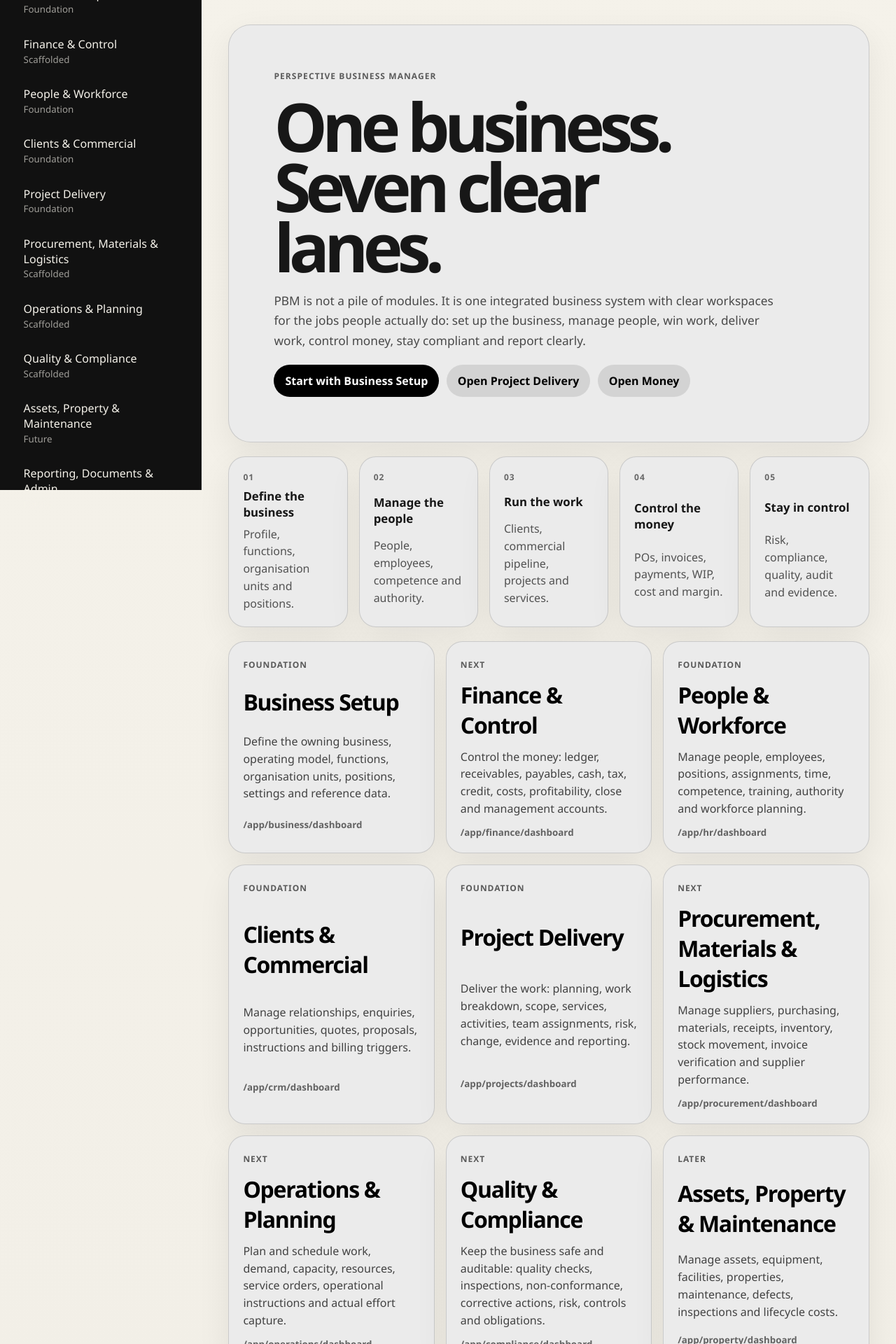
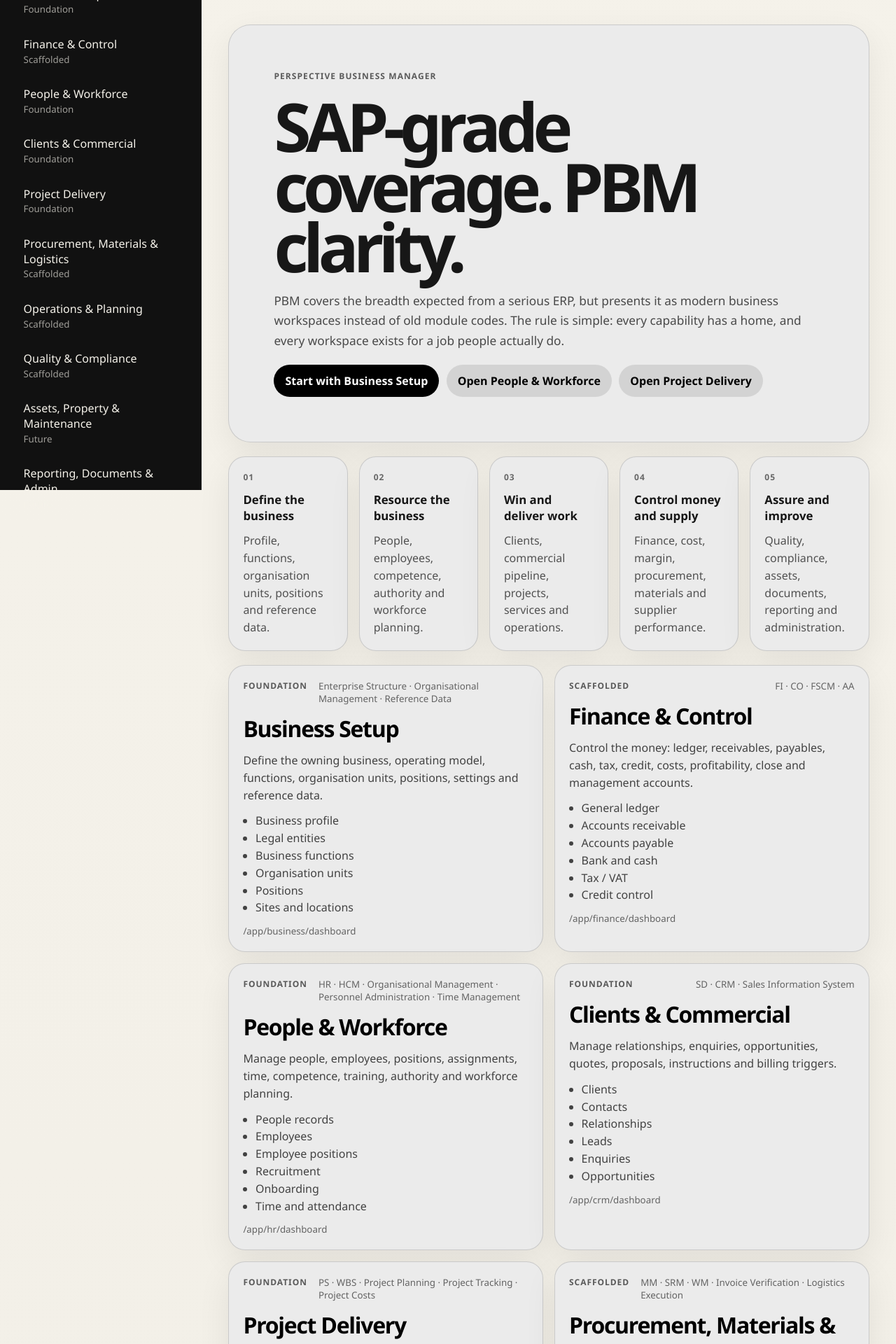
Before and after one commit to 8140spitt/perspective_business_manager, a SvelteKit app: page /app/dashboard in a window 1280 px wide. Shown: the part 140-2060 px from the top of the page at 70% size. Built offline with nearby package versions, Linux system fonts and the light colour scheme.

Commit message:
Align dashboard with SAP coverage catalogue

```diff
--- a/src/routes/app/dashboard/+page.svelte
+++ b/src/routes/app/dashboard/+page.svelte
@@ -3,32 +3,32 @@
 
 	const statusLabel: Record<CapabilityArea['status'], string> = {
 		foundation: 'Foundation',
-		scaffolded: 'Next',
-		future: 'Later'
+		scaffolded: 'Scaffolded',
+		future: 'Future'
 	};
 
-	const operatingLanes = capabilityMap;
-	const foundationLanes = operatingLanes.filter((lane) => lane.status === 'foundation');
+	const workspaces = capabilityMap;
+	const foundationWorkspaces = workspaces.filter((workspace) => workspace.status === 'foundation');
 </script>
 
 <svelte:head>
-	<title>Operating Model | Perspective Business Manager</title>
+	<title>SAP-Grade Coverage | Perspective Business Manager</title>
 </svelte:head>
 
 <section class="page-shell">
 	<section class="hero">
 		<p class="eyebrow">Perspective Business Manager</p>
-		<h1>One business. Seven clear lanes.</h1>
+		<h1>SAP-grade coverage. PBM clarity.</h1>
 		<p class="lede">
-			PBM is not a pile of modules. It is one integrated business system with clear workspaces
-			for the jobs people actually do: set up the business, manage people, win work, deliver
-			work, control money, stay compliant and report clearly.
+			PBM covers the breadth expected from a serious ERP, but presents it as modern business
+			workspaces instead of old module codes. The rule is simple: every capability has a home,
+			and every workspace exists for a job people actually do.
 		</p>
 
 		<div class="hero-actions" aria-label="Primary actions">
 			<a href="/app/business/dashboard">Start with Business Setup</a>
+			<a href="/app/hr/dashboard">Open People & Workforce</a>
 			<a href="/app/projects/dashboard">Open Project Delivery</a>
-			<a href="/app/finance/dashboard">Open Money</a>
 		</div>
 	</section>
 
@@ -36,39 +36,45 @@
 		<article>
 			<span>01</span>
 			<strong>Define the business</strong>
-			<p>Profile, functions, organisation units and positions.</p>
+			<p>Profile, functions, organisation units, positions and reference data.</p>
 		</article>
 		<article>
 			<span>02</span>
-			<strong>Manage the people</strong>
-			<p>People, employees, competence and authority.</p>
+			<strong>Resource the business</strong>
+			<p>People, employees, competence, authority and workforce planning.</p>
 		</article>
 		<article>
 			<span>03</span>
-			<strong>Run the work</strong>
-			<p>Clients, commercial pipeline, projects and services.</p>
+			<strong>Win and deliver work</strong>
+			<p>Clients, commercial pipeline, projects, services and operations.</p>
 		</article>
 		<article>
 			<span>04</span>
-			<strong>Control the money</strong>
-			<p>POs, invoices, payments, WIP, cost and margin.</p>
+			<strong>Control money and supply</strong>
+			<p>Finance, cost, margin, procurement, materials and supplier performance.</p>
 		</article>
 		<article>
 			<span>05</span>
-			<strong>Stay in control</strong>
-			<p>Risk, compliance, quality, audit and evidence.</p>
+			<strong>Assure and improve</strong>
+			<p>Quality, compliance, assets, documents, reporting and administration.</p>
 		</article>
 	</section>
 
-	<section class="lane-grid" aria-label="Business workspaces">
-		{#each operatingLanes as lane}
-			<a class="lane-card" href={lane.primaryRoute} data-status={lane.status}>
-				<div class="lane-topline">
-					<span>{statusLabel[lane.status]}</span>
+	<section class="workspace-grid" aria-label="SAP coverage workspaces">
+		{#each workspaces as workspace}
+			<a class="workspace-card" href={workspace.primaryRoute} data-status={workspace.status}>
+				<div class="workspace-topline">
+					<span>{statusLabel[workspace.status]}</span>
+					<small>{workspace.sapCoverage.join(' · ')}</small>
 				</div>
-				<h2>{lane.name}</h2>
-				<p>{lane.description}</p>
-				<small>{lane.primaryRoute}</small>
+				<h2>{workspace.name}</h2>
+				<p>{workspace.description}</p>
+				<ul aria-label={`${workspace.name} capabilities`}>
+					{#each workspace.capabilities.slice(0, 6) as capability}
+						<li>{capability}</li>
+					{/each}
+				</ul>
+				<small class="route">{workspace.primaryRoute}</small>
 			</a>
 		{/each}
 	</section>
@@ -76,14 +82,14 @@
 	<section class="panel">
 		<div>
 			<p class="eyebrow">Build order</p>
-			<h2>Keep the build focused.</h2>
+			<h2>Build the spine first, then widen the coverage.</h2>
 		</div>
 		<ol>
-			{#each foundationLanes as lane}
-				<li>{lane.name}</li>
+			{#each foundationWorkspaces as workspace}
+				<li>{workspace.name}</li>
 			{/each}
-			<li>Then wire Money and Control properly.</li>
-			<li>Reporting and Admin stay quiet until the operating spine is stable.</li>
+			<li>Then wire Finance & Control and Procurement, Materials & Logistics.</li>
+			<li>Quality, assets, reporting and administration follow once the operating spine is stable.</li>
 		</ol>
 	</section>
 </section>
@@ -98,7 +104,7 @@
 	.hero,
 	.panel,
 	.spine article,
-	.lane-card {
+	.workspace-card {
 		border: 1px solid color-mix(in oklch, CanvasText 14%, transparent);
 		background: color-mix(in oklch, Canvas 94%, CanvasText 6%);
 		box-shadow: 0 1rem 3rem color-mix(in oklch, CanvasText 7%, transparent);
@@ -127,14 +133,14 @@
 	}
 
 	h1 {
-		max-width: 12ch;
+		max-width: 14ch;
 		font-size: clamp(2.75rem, 8vw, 6rem);
 		line-height: 0.9;
 		letter-spacing: -0.08em;
 	}
 
 	.lede {
-		max-width: 74ch;
+		max-width: 78ch;
 		font-size: 1.08rem;
 		line-height: 1.65;
 		opacity: 0.76;
@@ -147,7 +153,7 @@
 	}
 
 	.hero-actions a,
-	.lane-card {
+	.workspace-card {
 		text-decoration: none;
 	}
 
@@ -171,19 +177,21 @@
 	}
 
 	.spine article,
-	.lane-card,
+	.workspace-card,
 	.panel {
 		border-radius: 1.5rem;
 		padding: 1.25rem;
 	}
 
-	.spine article {
+	.spine article,
+	.workspace-card {
 		display: grid;
-		gap: 0.45rem;
+		align-content: start;
+		gap: 0.75rem;
 	}
 
 	.spine span,
-	.lane-topline span {
+	.workspace-topline span {
 		font-size: 0.75rem;
 		font-weight: 900;
 		letter-spacing: 0.08em;
@@ -196,46 +204,49 @@
 	}
 
 	.spine p,
-	.lane-card p,
-	.panel li {
+	.workspace-card p,
+	.panel li,
+	.workspace-card li {
 		line-height: 1.55;
 		opacity: 0.72;
 	}
 
-	.lane-grid {
+	.workspace-grid {
 		display: grid;
-		grid-template-columns: repeat(auto-fit, minmax(18rem, 1fr));
+		grid-template-columns: repeat(auto-fit, minmax(20rem, 1fr));
 		gap: 1rem;
 	}
 
-	.lane-card {
-		display: grid;
-		gap: 0.75rem;
+	.workspace-card {
 		color: CanvasText;
 	}
 
-	.lane-card h2 {
+	.workspace-card h2 {
 		font-size: clamp(1.35rem, 3vw, 2rem);
 		letter-spacing: -0.04em;
 	}
 
-	.lane-card small {
-		font-weight: 800;
+	.workspace-topline {
+		display: flex;
+		justify-content: space-between;
+		gap: 1rem;
+		align-items: start;
+	}
+
+	.workspace-topline small,
+	.route {
 		opacity: 0.58;
+	}
+
+	.workspace-card ul,
+	.panel ol {
+		margin: 0;
+		padding-left: 1.1rem;
 	}
 
 	.panel {
 		display: grid;
 		gap: 1rem;
-	}
-
-	ol {
-		margin: 0;
-		padding-left: 1.35rem;
-	}
-
-	li + li {
-		margin-top: 0.4rem;
 	}
 
 	@media (max-width: 900px) {
```
